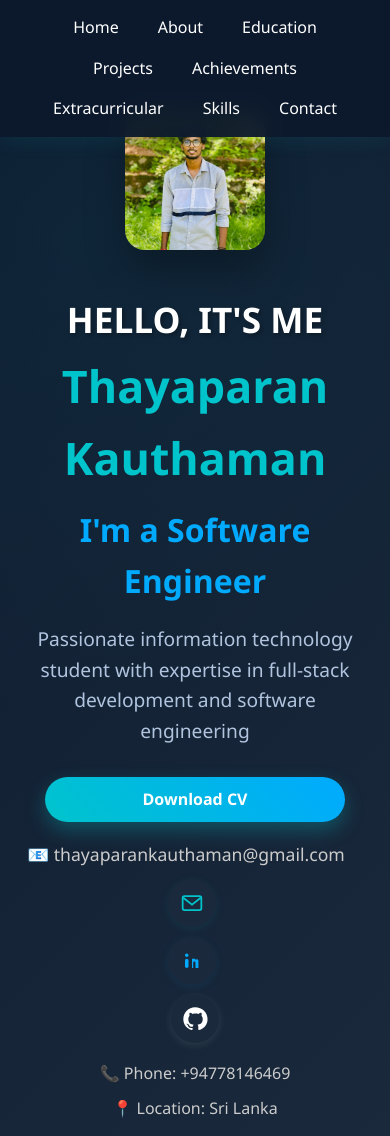
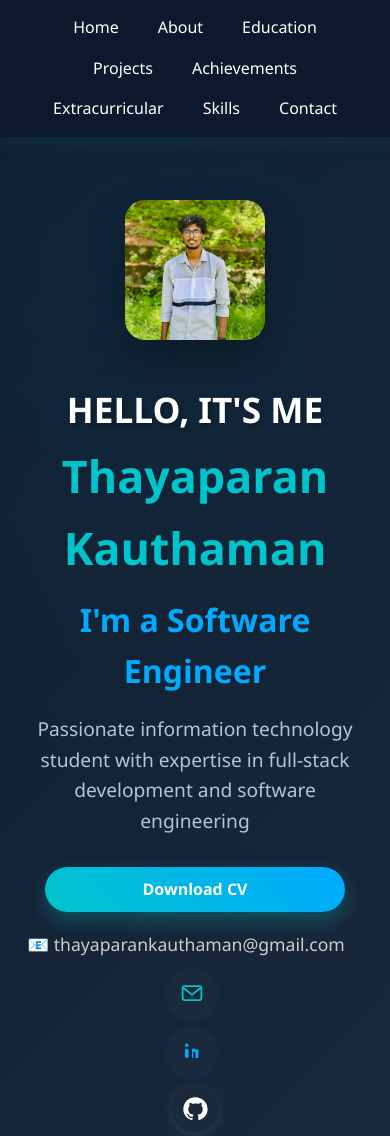
Before and after one commit to kautham28/Portfolio, a plain HTML site: page index.html in a window 390 px wide. Shown: the top 1136 px of the page. Drawn offline with Linux system fonts and the light colour scheme.

Commit message:
Adjust hero section padding and image margin for improved mobile responsiveness

```diff
--- a/index.html
+++ b/index.html
@@ -463,28 +463,28 @@
         /* Responsive Design */
         @media (max-width: 968px) {
             .hero {
-                padding-top: 170px;
+                padding-top: 200px !important;
             }
             .hero-image {
-                margin-top: 40px;
+                margin-top: 80px !important;
             }
         }
 
         @media (max-width: 768px) {
             .hero {
-                padding-top: 160px;
+                padding-top: 180px !important;
             }
             .hero-image {
-                margin-top: 30px;
+                margin-top: 60px !important;
             }
         }
 
         @media (max-width: 480px) {
             .hero {
-                padding-top: 140px;
+                padding-top: 160px !important;
             }
             .hero-image {
-                margin-top: 20px;
+                margin-top: 40px !important;
             }
         }
 
```
